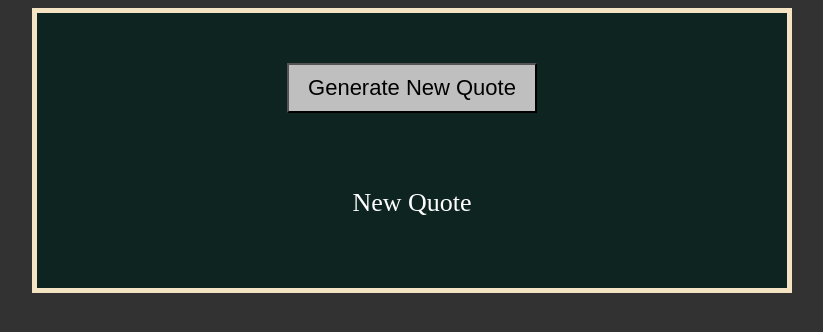
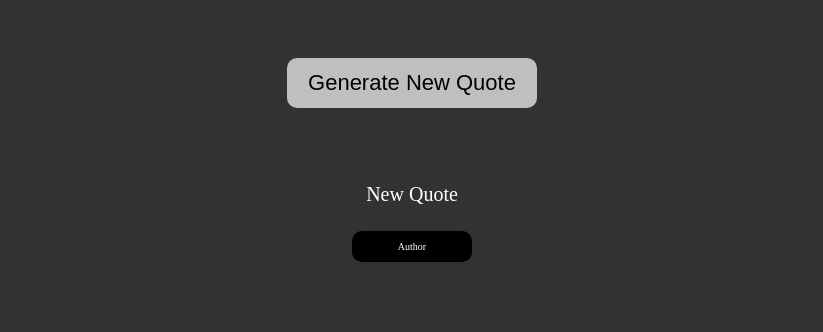
Before and after one commit to dipan010/Stige_Internship_Tasks, a PHP site: page / in a window 1280 px wide. Shown: the top 332 px of the page, without its empty margins (228-1051 px from the left). Run offline with PHP 8.4, Linux system fonts and the light colour scheme.

Commit message:
completed

```diff
--- a/index.html
+++ b/index.html
@@ -9,8 +9,11 @@
 </head>
 <body>
     <div id="container">
-        <button id="btn_quote"> Generate New Quote </button>
-        <div id="quote"> New Quote </div>
+        <button class="btn_quote"> Generate New Quote </button>
+        <div id="main">
+            <p class="quote"> New Quote </p>
+            <p class="author"> Author </p>
+        </div>
     </div>
     <script src="script.js"></script>
 </body>
--- a/script.js
+++ b/script.js
@@ -1,6 +1,7 @@
-let btn = document.getElementById("btn_quote");
-let output = document.getElementById("quote");
-let quote = [
+const btn = document.querySelector(".btn_quote");
+const outputQuote = document.querySelector(".quote");
+const outputAuthor = document.querySelector(".author");
+const quote = [
   {
     text: "The only people who never fail are those who never try.",
     from: "Ilka Chase",
@@ -1243,7 +1244,7 @@ let quote = [
   },
   {
     text: "“People who succeed have momentum. The more they succeed, the more they want to succeed, and the more they find a way to succeed. Similarly, when someone is failing, the tendency is to get on a downward spiral that can even become a self-fulfilling prophecy.",
-    from: "Tony Robbins, motivational speaker",
+    from: "Tony Robbins, motivatio nal speaker",
   },
   {
     text: "“The only limit to our realization of tomorrow will be our doubts of today.",
@@ -1304,6 +1305,8 @@ let quote = [
 ];
 
 btn.addEventListener("click", function () {
-  var random = quotes[Math.floor(Math.random() * quotes.length)];
-  output.innerHTML = random;
+  var random = Math.floor(Math.random() * quote.length);
+  //console.log(random);
+  outputQuote.innerText = quote[random].text;
+  outputAuthor.innerText = quote[random].from;
 });
--- a/styles.css
+++ b/styles.css
@@ -3,24 +3,35 @@ body {
 }
 
 #container {
-    background-color: #0E2421;
-    border: 5px solid #f5e4c3;
     height: 275px;
     width: 750px;
     margin: 0 auto;
     text-align: center;
 }
 
-#btn_quote {
+.btn_quote {
     margin: 50px auto;
     height: 50px;
     width: 250px;
     font-size: 22px;
     background-color: rgb(192, 191, 191);
+    border-radius: 10px;
+    border: none;
 }
 
-#quote {
+.quote {
     margin: 25px auto;
-    font-size: 26px;
+    font-size: 20px;
     color: white
 }
+
+.author {
+    margin: 25px auto;
+    font-size: 10px;
+    color: white;
+    background-color: black;
+    width: 100px;
+    height: auto;
+    padding: 10px;
+    border-radius: 10px;
+}
```
